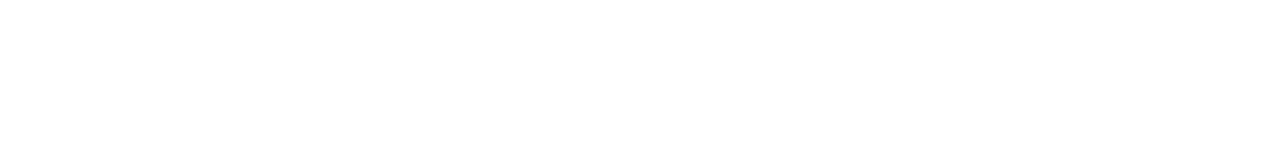
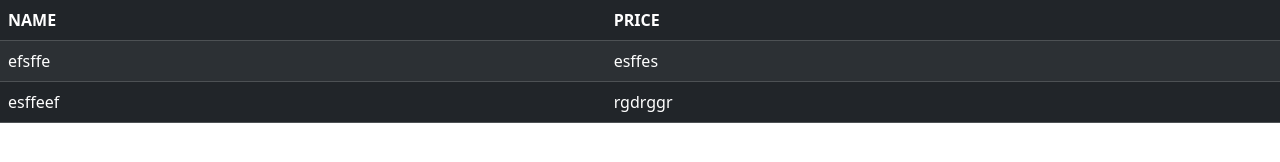
Before and after one commit to Zetisz/drinks, a plain HTML site: page index.html in a window 1280 px wide. Drawn offline with nearby package versions, Linux system fonts and the light colour scheme.

Commit message:
basic table

```diff
--- a/index.html
+++ b/index.html
@@ -4,8 +4,32 @@
     <meta charset="UTF-8">
     <meta name="viewport" content="width=device-width, initial-scale=1.0">
     <title>Drinks</title>
+    <link href="https://cdn.jsdelivr.net/npm/bootstrap@5.3.8/dist/css/bootstrap.min.css" rel="stylesheet" integrity="sha384-sRIl4kxILFvY47J16cr9ZwB07vP4J8+LH7qKQnuqkuIAvNWLzeN8tE5YBujZqJLB" crossorigin="anonymous">
 </head>
 <body>
+    <div class="row">
+        <div class="col-sm-12">
+            <table class="table table-hover table-dark table-striped">
+            <thead>
+                <th>NAME</th>
+                <th>PRICE</th>
+            </thead>
+            <tbody>
+                <tr>
+                    <td>efsffe</td>
+                    <td>esffes</td>
+                </tr>
+                <tr>
+                    <td>esffeef</td>
+                    <td>rgdrggr</td>
+                </tr>
+            </tbody>
+        </table>
+        </div>
+    </div>
+    <script src="https://cdn.jsdelivr.net/npm/bootstrap@5.3.8/dist/js/bootstrap.bundle.min.js" integrity="sha384-FKyoEForCGlyvwx9Hj09JcYn3nv7wiPVlz7YYwJrWVcXK/BmnVDxM+D2scQbITxI" crossorigin="anonymous"></script>
+</body>
+<footer>
 
-</body>
+</footer>
 </html>
```
